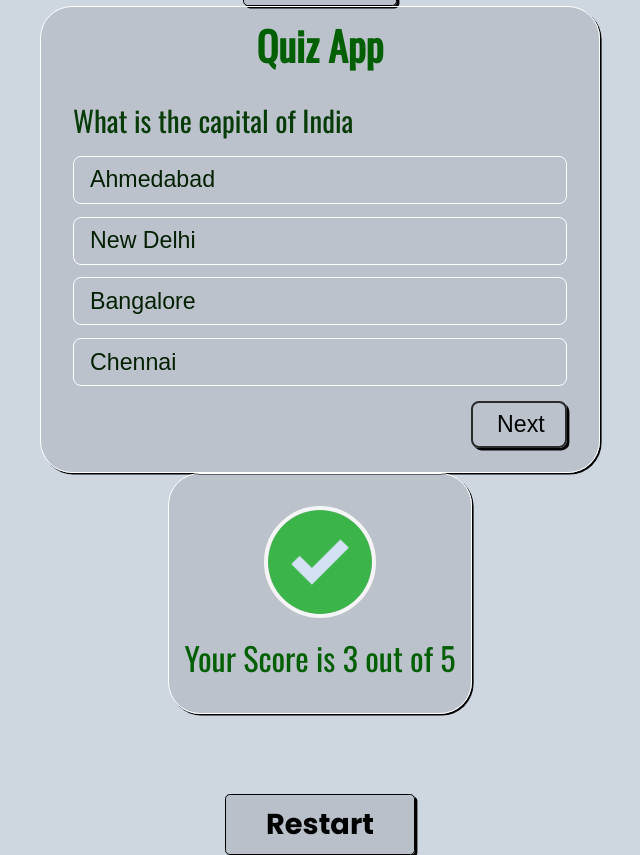
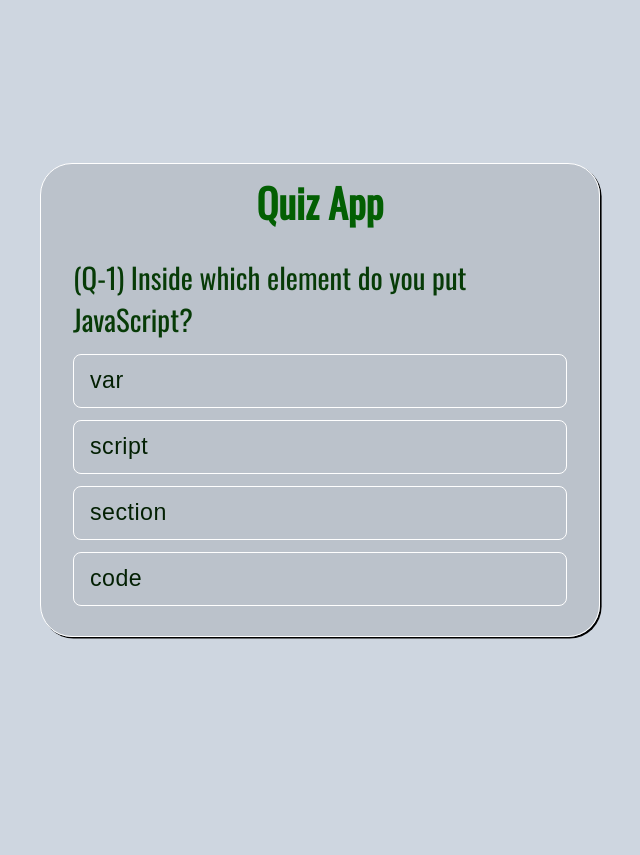
Before and after one commit to makwanachirag427/quiz-app-html-css-js, a plain HTML site: page index.html in a window 1280 px wide. Shown: the whole page, without its empty margins (320-960 px from the left). After the commit the page ends 800 px from the top, so only its background shows below. Drawn offline with nearby package versions, Linux system fonts and the light colour scheme.

Commit message:
minor changes

```diff
--- a/index.html
+++ b/index.html
@@ -7,7 +7,6 @@
     <link rel="stylesheet" href="style.css" />
   </head>
   <body>
-    <button class="start"><a href="quiz.html">Start</a></button>
     <div class="quiz-container">
       <h1>Quiz App</h1>
       <div class="quiz">
@@ -21,14 +20,8 @@
           <button class="option1 option">Chennai</button>
         </div>
       </div>
-
       <button class="next">Next</button>
     </div>
-    <div class="result-container">
-      <img class="checked" src="check.png">
-      <p class="result">Your Score is <span class="right-answer">3</span> out of 5</p>
-    </div>
-    <button class="restart"><a href="index.html">Restart</a></button>
     <script src="script.js"></script>
   </body>
 </html>
--- a/script.js
+++ b/script.js
@@ -0,0 +1,136 @@
+const question = document.querySelector(".question");
+const answerButtons = document.querySelector(".options");
+const nextButton = document.querySelector(".next");
+const quizContainer = document.querySelector(".quiz");
+const questions = [
+  {
+    question: "Inside which element do you put JavaScript?",
+    answers: [
+      { text: `var`, correct: false },
+      { text: "script", correct: true },
+      { text: "section", correct: false },
+      { text: "code", correct: false },
+    ],
+  },
+  {
+    question: "How do you declare a new date in JavaScript?",
+    answers: [
+      { text: "let date = Date();", correct: false },
+      { text: "let date = date('now');", correct: false },
+      { text: "let date = new Date();", correct: true },
+      { text: "let date = date().current();", correct: false },
+    ],
+  },
+  {
+    question: "Which one of the following is correct?",
+    answers: [
+      { text: "i =+ 1;", correct: false },
+      { text: "i = i++1;", correct: false },
+      { text: "+i+;", correct: false },
+      { text: "i += 1;", correct: true },
+    ],
+  },
+  {
+    question: "How do you round the number 5.35 to the nearest integer?",
+    answers: [
+      { text: "Math.round(5.35)", correct: true },
+      { text: "rnd(5.35)", correct: false },
+      { text: "Math.rnd(5.35)", correct: false },
+      { text: "round(5.35)", correct: false },
+    ],
+  },
+  {
+    question: "How do you create a JavaScript array?",
+    answers: [
+      { text: 'let fruits = "banana", "apple", "peach";', correct: false },
+      {
+        text: 'let fruits = (1:"banana", 2:"apple", 3:"peach");',
+        correct: false,
+      },
+      {
+        text: 'let fruits = 1 = ("banana"), 2 = ("apple"), 3 = ("peach");',
+        correct: false,
+      },
+      { text: 'let fruits = ["banana", "apple", "peach"];', correct: true },
+    ],
+  },
+];
+
+let currentQustionIndex = 0;
+let score = 0;
+
+function startQuiz() {
+  currentQustionIndex = 0;
+  score = 0;
+  nextButton.innerHTML = "Next";
+  showQuestion();
+}
+
+function showQuestion() {
+  resetState();
+  let currentQustion = questions[currentQustionIndex];
+  let questionNo = currentQustionIndex + 1;
+  question.innerHTML =`(Q-${questionNo})  ${currentQustion.question}`;
+
+  currentQustion.answers.forEach((answer) => {
+    const button = document.createElement("button");
+    button.innerHTML = answer.text;
+    button.classList.add("option");
+    answerButtons.append(button);
+    if (answer.correct) {
+      button.dataset.correct = answer.correct;
+    }
+    button.addEventListener("click", selectAnswer);
+  });
+}
+
+function resetState() {
+  nextButton.style.display = "none";
+  while (answerButtons.firstChild) {
+    answerButtons.removeChild(answerButtons.firstChild);
+  }
+}
+function selectAnswer(e) {
+  const selectedBtn = e.target;
+  const isCorrect = selectedBtn.dataset.correct === "true";
+  if (isCorrect) {
+    selectedBtn.classList.add("border-green");
+    score++;
+  } else {
+    selectedBtn.classList.add("border-red");
+  }
+  Array.from(answerButtons.children).forEach((button) => {
+    if (button.dataset.correct === "true") {
+      button.classList.add("border-green");
+    }
+    button.disabled = true;
+  });
+  nextButton.style.display = "block";
+}
+function showScore() {
+  resetState();
+  question.innerHTML = `
+  <p class="result">Your Score is <span class="right-answer">${score}</span> out of ${questions.length}</p>
+`;
+  nextButton.innerHTML = "restart";
+  nextButton.style.paddingLeft = "0.9rem";
+  nextButton.style.display = "block";
+}
+
+function handleNextButton() {
+  currentQustionIndex++;
+  if (currentQustionIndex < questions.length) {
+    showQuestion();
+  } else {
+    showScore();
+  }
+}
+
+nextButton.addEventListener("click", () => {
+  if (currentQustionIndex < questions.length) {
+    handleNextButton();
+  } else {
+    startQuiz();
+  }
+});
+startQuiz();
--- a/style.css
+++ b/style.css
@@ -17,39 +17,19 @@ body {
   background-color: #ced6e0;
 }
 
-.start {
-  padding: 0.5rem 2.5rem;
-  font-size: 1.8rem;
-  font-weight: bold;
-  border: 0.01rem solid rgb(0, 0, 0);
-  border-radius: 0.3rem;
-  box-shadow: 0.15rem 0.15rem rgb(0, 0, 0);
-  background-color: rgba(0, 0, 0, 0.1);
-
-  font-family: "Poppins", sans-serif;
-  cursor: pointer;
-}
-.start a {
-  text-decoration: none;
-  color: rgb(0, 0, 0);
-}
-
-.start:hover {
-  box-shadow: unset;
-  border: 0.2rem solid rgb(0, 0, 0);
-}
-
 .quiz-container {
   display: flex;
   flex-direction: column;
-  height: fit-content;
+  justify-content: center;
+  height:fit-content;
   min-width: 35rem;
+  max-width: 35rem;
   padding: 0rem 2rem;
   border-radius: 2rem;
   background-color: #00000018;
   border: 0.1rem solid rgb(255, 255, 255);
   box-shadow: 0.1rem 0.1rem rgb(0, 0, 0);
-  position: relative;
+  padding-bottom: 1rem;
 }
 
 h1 {
@@ -79,18 +59,36 @@ h1 {
 }
 
 .option {
-  height: 3rem;
+  height: fit-content;
   outline: none;
   width: 100%;
   margin: 0.4rem 0;
   border: 0.12rem solid white;
   border-radius: 0.5rem;
+  letter-spacing: 0.03rem;
   background-color: transparent;
   font-size: 1.45rem;
   font-weight: 500;
   text-align: left;
+  line-height: 2.2rem;
+  padding-block:0.5rem;
   padding-inline-start: 1rem;
   color: rgb(3, 32, 3);
+}
+.option:hover:not([disabled]) {
+
+  border: 0.12rem solid white;
+  border-radius: 0.5rem;
+  background-color:rgba(17, 9, 9, 0.87);
+  font-size: 1.35rem;
+  font-weight: 50;
+  text-align: left;
+  padding-inline-start: 1rem;
+  color: rgb(231, 227, 227);
+
+}
+.option:disabled{
+  cursor:no-drop;
 }
 
 .next {
@@ -100,8 +98,8 @@ h1 {
   margin-bottom: 1.5rem;
   max-width: 6rem;
   text-align: center;
-  padding: 0.5rem 1.5rem;
-  align-self: flex-end;
+  align-self: center;
+  padding: 0.5rem 0.9rem;
   border: 0.125rem solid rgb(44, 43, 43);
   color: rgb(0, 0, 0);
   box-shadow: 0.15rem 0.15rem rgb(0, 0, 0);
@@ -119,46 +117,9 @@ h1 {
   border: 0.125rem solid red;
 }
 
-.result-container {
-  display: flex;
-  justify-content: space-evenly;
-  align-items: center;
-  flex-direction: column;
-  height: fit-content;
-  width: fit-content;
-  padding: 2rem 1rem;
-  border-radius: 2rem;
-  background-color: #00000018;
-  border: 0.1rem solid rgb(255, 255, 255);
-  box-shadow: 0.1rem 0.1rem rgb(0, 0, 0);
-  position: relative;
-}
 
-.checked {
-  width: 7rem;
-  border: 0.25rem solid whitesmoke;
-  border-radius: 50%;
-  margin-bottom: 1rem;
-}
 .result {
   font-size: 2rem;
   text-align: center;
   color: rgb(3, 95, 3);
 }
-.restart {
-  margin-top: 5rem;
-  padding: 0.5rem 2.5rem;
-  font-size: 1.8rem;
-  font-weight: bold;
-  border: 0.01rem solid rgb(0, 0, 0);
-  border-radius: 0.3rem;
-  box-shadow: 0.15rem 0.15rem rgb(0, 0, 0);
-  background-color: rgba(0, 0, 0, 0.1);
-  color: rgb(0, 0, 0);
-  font-family: "Poppins", sans-serif;
-  cursor: pointer;
-}
-.restart a{
-  text-decoration: none;
-  color:rgba(0, 0, 0)
-}
```
Also changed, not shown: quiz.html (deleted, +0 -9 lines), result.html (deleted, +0 -10 lines), check.png (deleted).
